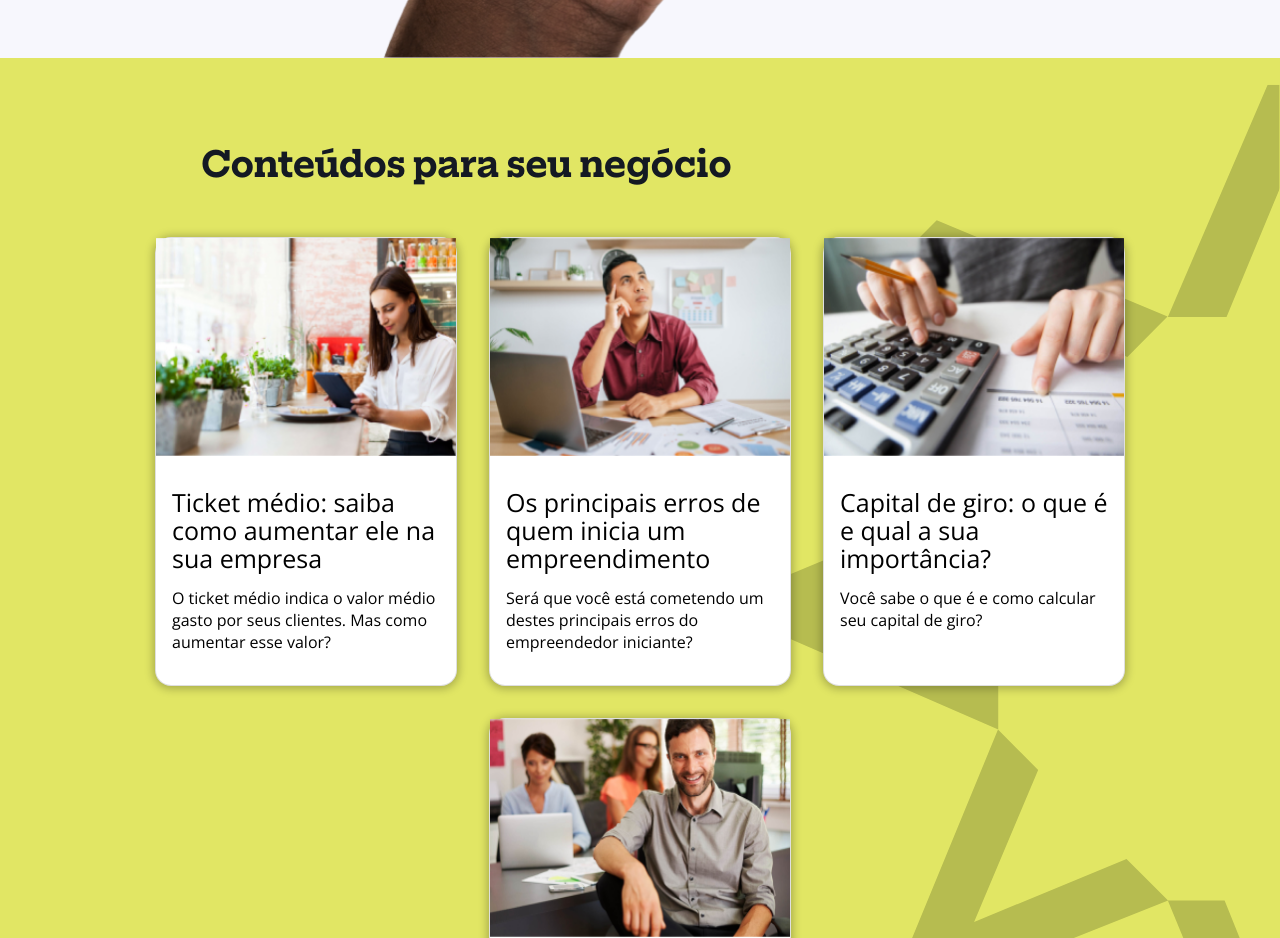
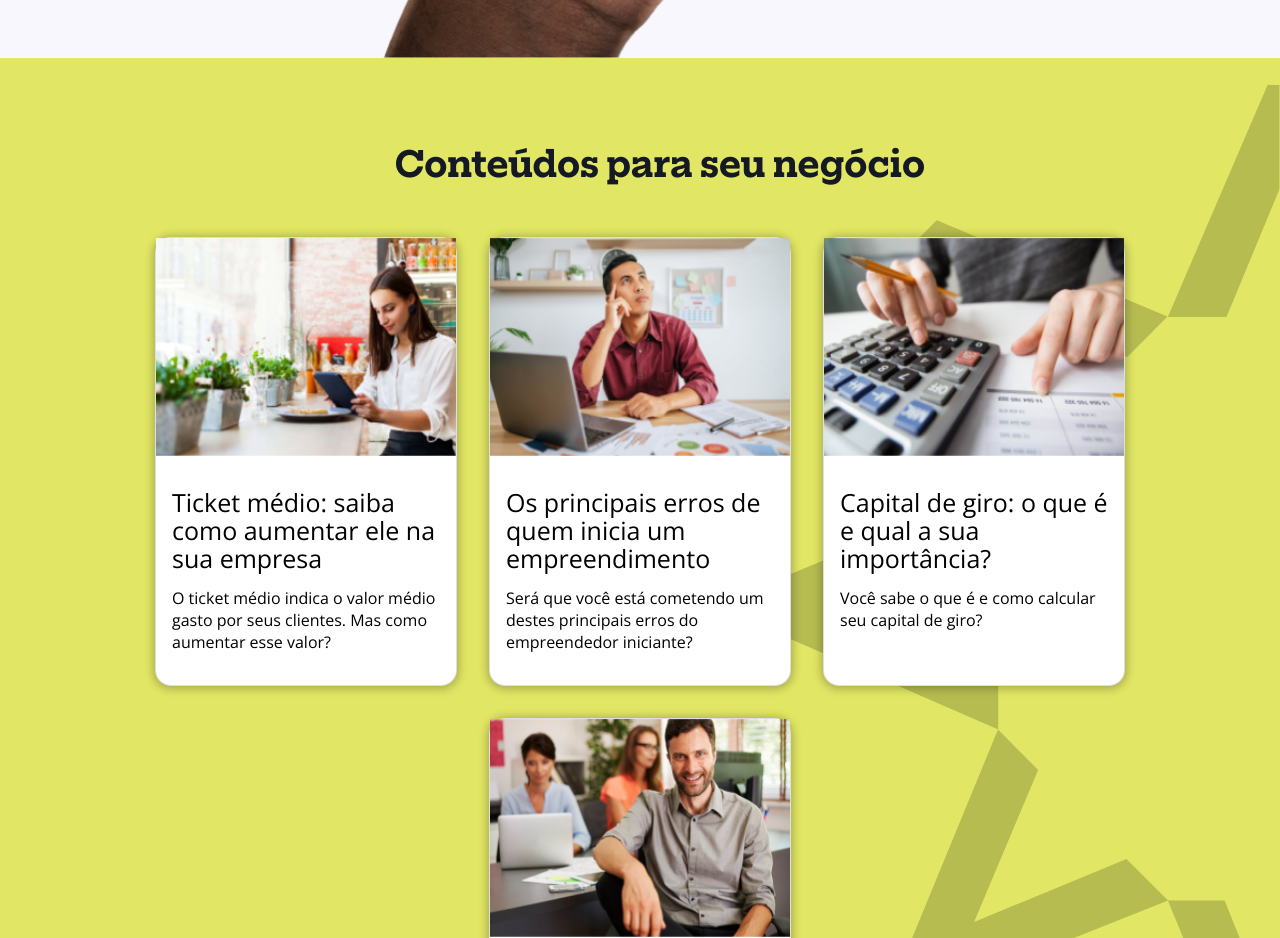
Before and after one commit to LeonardoAraujoLisboa/mulvi-desty, a React (Create React App) app: page / in a window 1280 px wide. Shown: the part 8900-9838 px from the top of the page. Built offline with nearby package versions, Linux system fonts and the light colour scheme.

Commit message:
Atualização layout

```diff
--- a/src/components/BusinessContentCard/styles.ts
+++ b/src/components/BusinessContentCard/styles.ts
@@ -18,11 +18,12 @@ export const Title = styled.h1`
         margin-bottom: 0px;
         text-align: center;
         width: 893px;
+        margin: auto;
     }
 
     @media (min-width: 1440px) {
         padding-bottom: 43px;
-        text-align: left;
+        text-align: center;
         padding-left: 65px;
         margin-bottom: 0px;
     }
```
